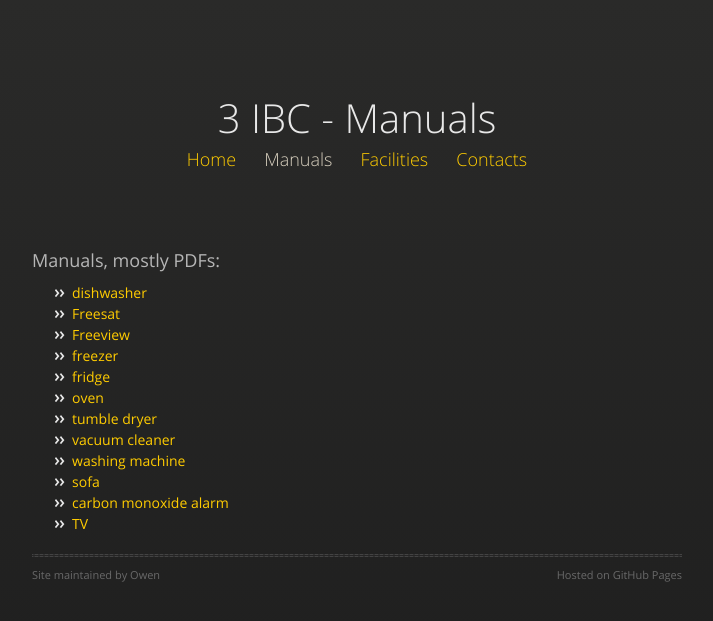
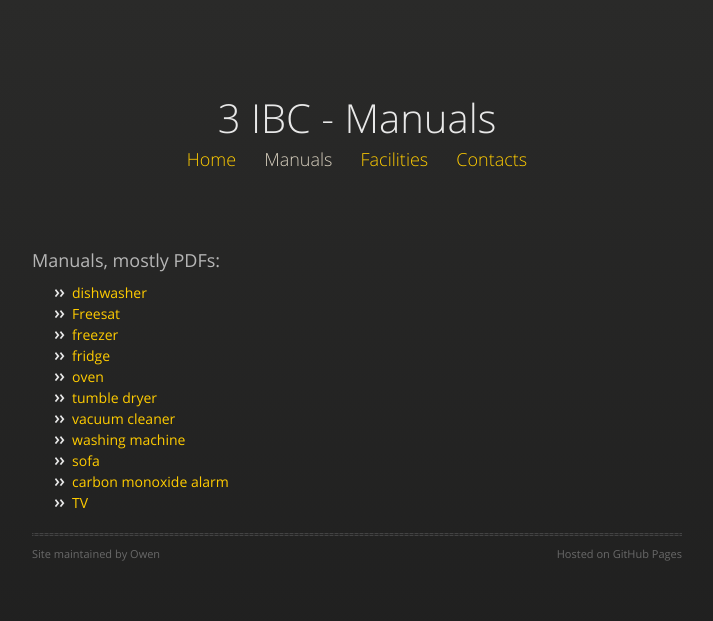
Before and after one commit to owenlydiard/3ibc, a Jekyll site: the page built from manuals.html, in a window 1280 px wide. Shown: the top 621 px of the page, without its empty margins (283-996 px from the left). Built offline with Jekyll 4.4.1, drawn with Linux system fonts in a browser that asks for light colours; nearby versions of some CDN libraries.

Commit message:
Removed freeview box.

```diff
--- a/manuals.html
+++ b/manuals.html
@@ -9,7 +9,6 @@ group: navigation
 <ul>
 <li><a href="manuals/dishwasher-05714431.pdf">dishwasher</a></li>
 <li><a href="manuals/Freesat-Bush-BFSAT02SD_IM.pdf">Freesat</a></li>
-<li><a href="manuals/Freeview-Bush-BU10FVZS1.pdf">Freeview</a></li>
 <li><a href="manuals/freezer-1709987527.pdf">freezer</a></li>
 <li><a href="manuals/fridge-freezer-06255020.pdf">fridge</a></li>
 <li><a href="manuals/oven-05748940.pdf">oven</a></li>
```
